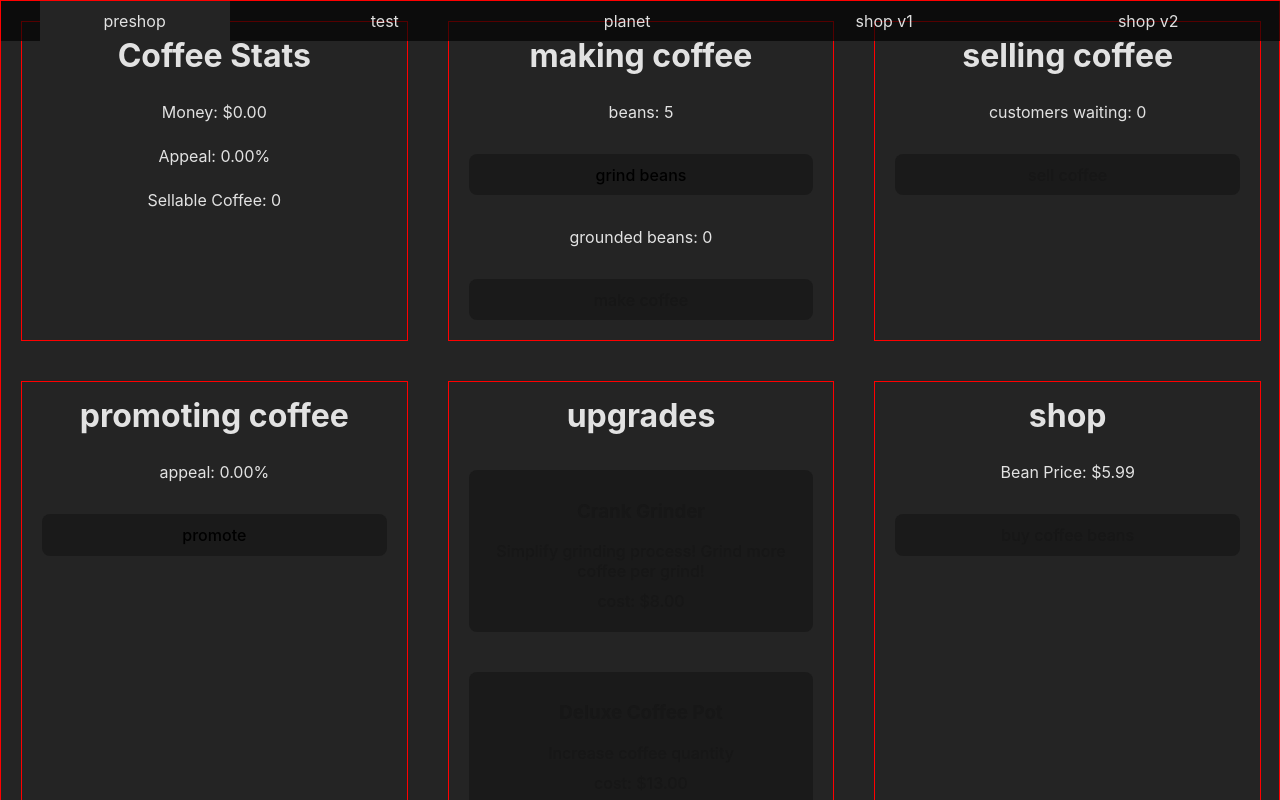
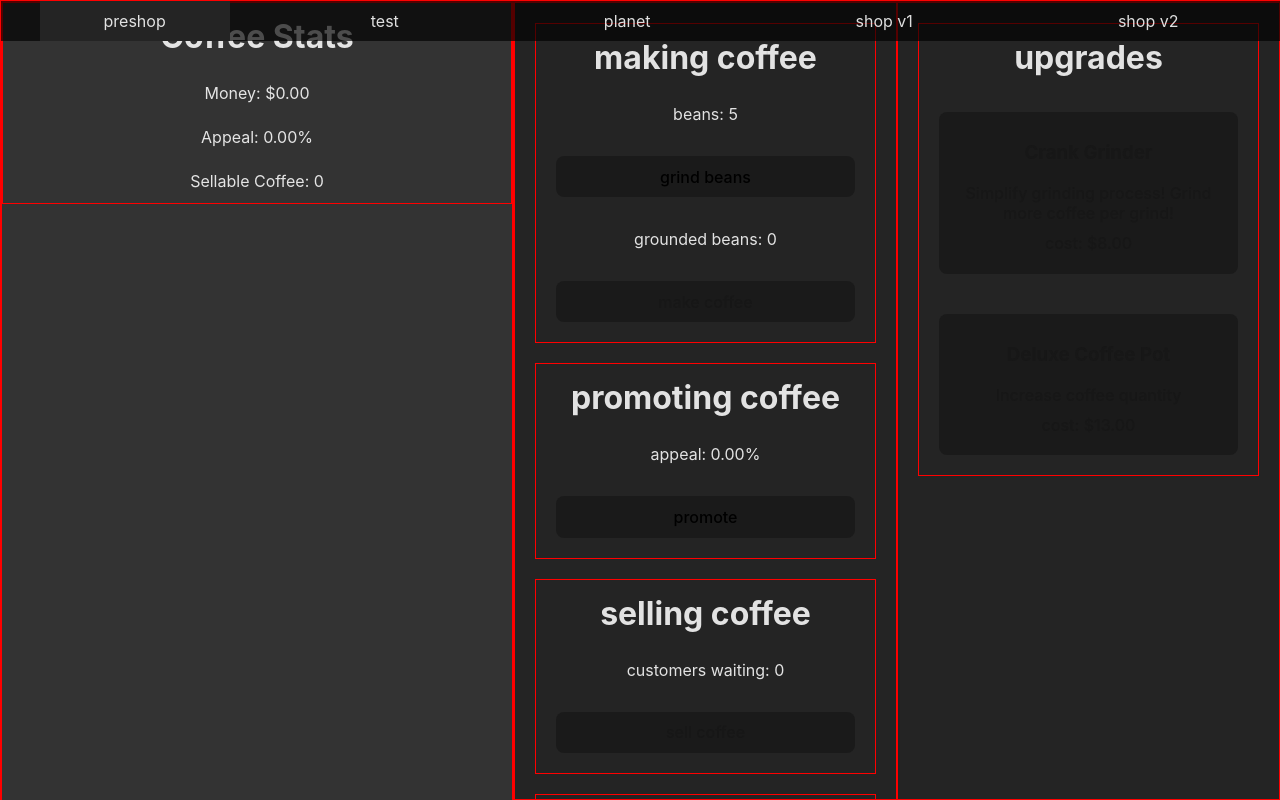
Before and after one commit to jaxonRuiz/GalacticCoffeeShop, a Svelte app: page / in a window 1280 px wide. Shown: the top 800 px of the page. Built offline with nearby package versions, Linux system fonts and the light colour scheme.

Commit message:
changed preshop to match shop ui

```diff
--- a/src/components/Preshop.svelte
+++ b/src/components/Preshop.svelte
@@ -28,15 +28,19 @@
   let grindProg = pshop.w_grindProgress;
 </script>
 
-<main>
+<main class="shop container">
+  <div class="shop left col">
     <div class="col">
       <h1>Coffee Stats</h1>
       <p>Money: ${$money.toFixed(2)}</p>
       <p>Appeal: {(100 * $appeal).toFixed(2) + "%"}</p>
       <p>Sellable Coffee: {pshop.coffeeCups}</p>
     </div>
+  </div>
 
+  <div class="shop right row">
     <div class="col">
+      <div class="col block">
         <h1>making coffee</h1>
         <p>beans: {$beans}</p>
         <!-- button style to showcase how much more to grind -->
@@ -58,7 +62,17 @@
         >
       </div>
 
-  <div class="col">
+      <div class="col block">
+        <h1>promoting coffee</h1>
+        <p>appeal: {(100 * $appeal).toFixed(2) + "%"}</p>
+        <button
+          onclick={() => {
+            pshop.promoteShop();
+          }}>promote</button
+        >
+      </div>
+
+      <div class="col block">
         <h1>selling coffee</h1>
         <p>customers waiting: {$waitingCustomers}</p>
         <button
@@ -69,24 +83,7 @@
         >
       </div>
 
-  <div class="col">
-    <h1>promoting coffee</h1>
-    <p>appeal: {(100 * $appeal).toFixed(2) + "%"}</p>
-    <button
-      onclick={() => {
-        pshop.promoteShop();
-      }}>promote</button
-    >
-  </div>
-
-  <div class="col">
-    <h1>upgrades</h1>
-    {#each availableUpgrades as upgkey}
-      {@render upgrade(upgkey)}
-    {/each}
-  </div>
-
-  <div class="col">
+      <div class="col block">
         <h1>shop</h1>
         <p>Bean Price: ${$beanPrice.toFixed(2)}</p>
         <button
@@ -95,6 +92,17 @@
             pshop.buyBeans();
           }}>buy coffee beans</button
         >
+      </div>
+    </div>
+
+    <div class="col">
+      <div class="col block">
+        <h1>upgrades</h1>
+        {#each availableUpgrades as upgkey}
+          {@render upgrade(upgkey)}
+        {/each}
+      </div>
+    </div>
   </div>
 
   {#snippet upgrade(upgkey: string)}
@@ -114,19 +122,27 @@
 </main>
 
 <style>
-  main {
+  /* main {
     display: grid;
     grid-template-columns: repeat(3, 1fr);
-  }
+  } */
 
   h1,
   p {
     text-align: center;
     margin: 10px 0;
+    width: 100%;
   }
 
-  div,
+  div.block,
   button {
     margin: 20px;
   }
+  div.block {
+    margin-bottom: 0;
+  }
+
+  .shop.right > div {
+    width: 50%;
+  }
 </style>
--- a/src/main.ts
+++ b/src/main.ts
@@ -1,5 +1,6 @@
 import { mount } from 'svelte'
 import './app.css'
+import './shop.css'
 import App from './App.svelte'
 
 const app = mount(App, {
--- /dev/null
+++ b/src/shop.css
@@ -0,0 +1,16 @@
+.shop {
+  &.container {
+    display: flex;
+    flex-direction: row;
+    height: 100%;
+    width: 100%;
+  }
+  &.left {
+    flex-grow: 1; /* use shop-right to edit size */
+    height: 100%;
+    background-color: #333;
+  }
+  &.right {
+    width: 60%;
+  }
+}
```
Lines whose indentation alone changed are shown as unchanged.
